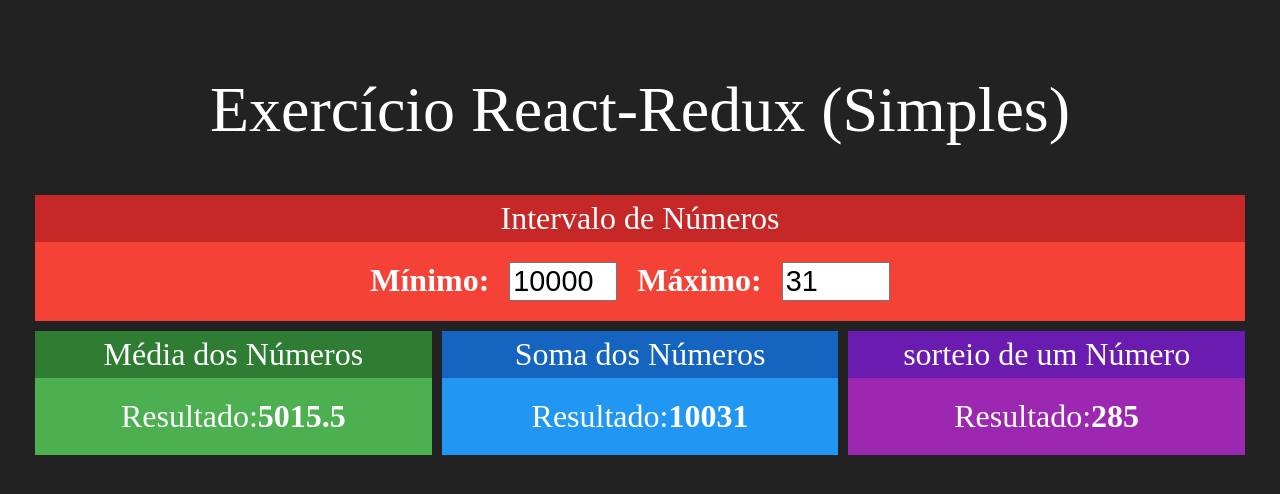
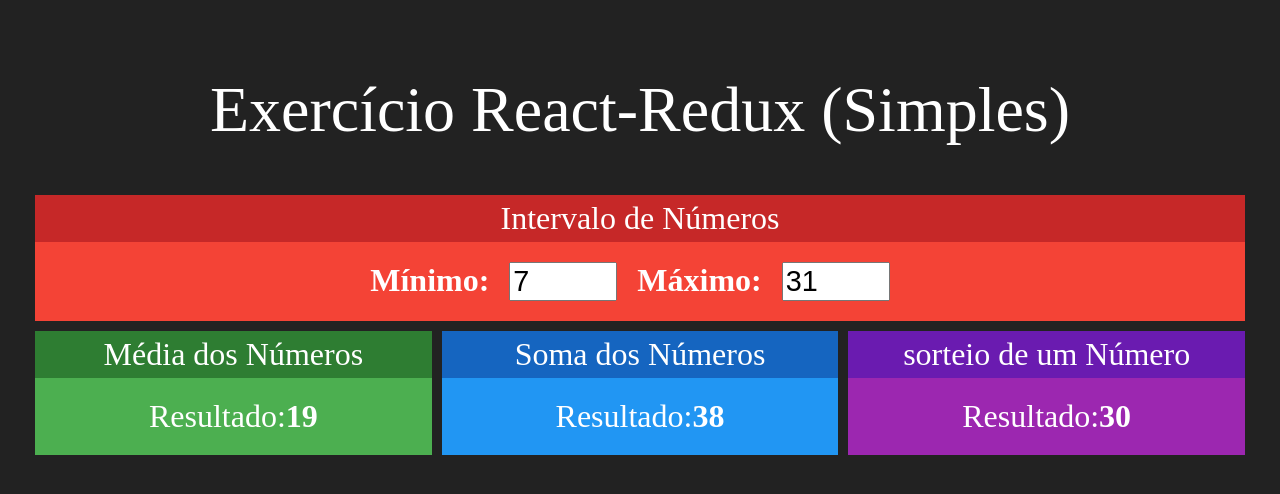
Before and after one commit to Felipe1501/felipe-react-redux, a React (Create React App) app: page / in a window 1280 px wide. Shown: the top 494 px of the page. Built offline with nearby package versions, Linux system fonts and the light colour scheme.

Commit message:
aula 168 fix: invoking action creator with minimum value

```diff
--- a/src/components/Interval.jsx
+++ b/src/components/Interval.jsx
@@ -7,13 +7,17 @@
 
 function Interval(props) {
     const {min, max} = props;
-    props.changeMin(10000)
+
     return (
         <Card title="Intervalo de Números" red>
             <div className="Interval">
             <span>
                 <strong>Mínimo:</strong>
-                <input type="number" value={min} readOnly />
+                <input
+                    type="number"
+                    value={min}
+                    onChange={e => props.changeMin(+e.target.value)}
+                    />
             </span>
             <span>
                 <strong>Máximo:</strong>
@@ -31,7 +35,7 @@
     }
 }
 
-function mapActionCreatorsToProps(dispatch){
+function mapDispatchToProps(dispatch){
     return {
         changeMin(newNumber){
             //action creator -> actiom
@@ -42,5 +46,5 @@
 }
 
 export default connect
-(mapStateToProps, mapActionCreatorsToProps)
+(mapStateToProps, mapDispatchToProps)
 (Interval)
```
